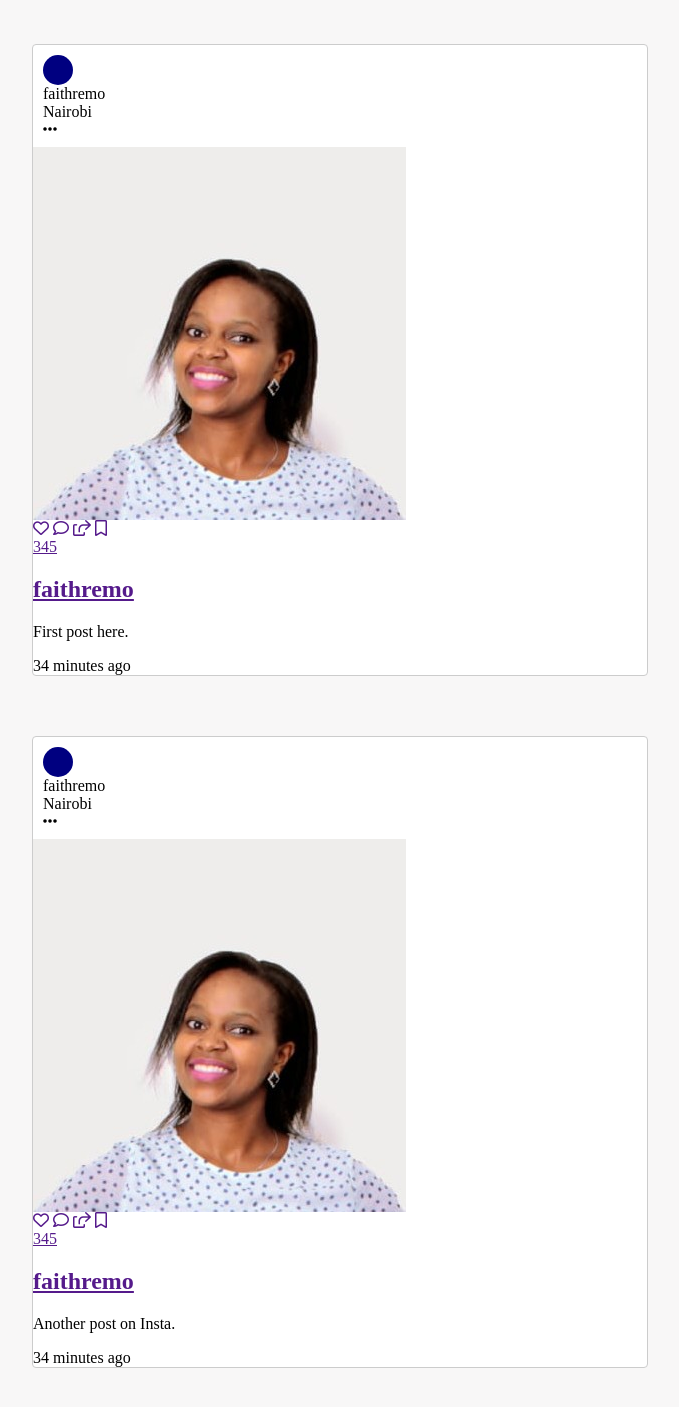
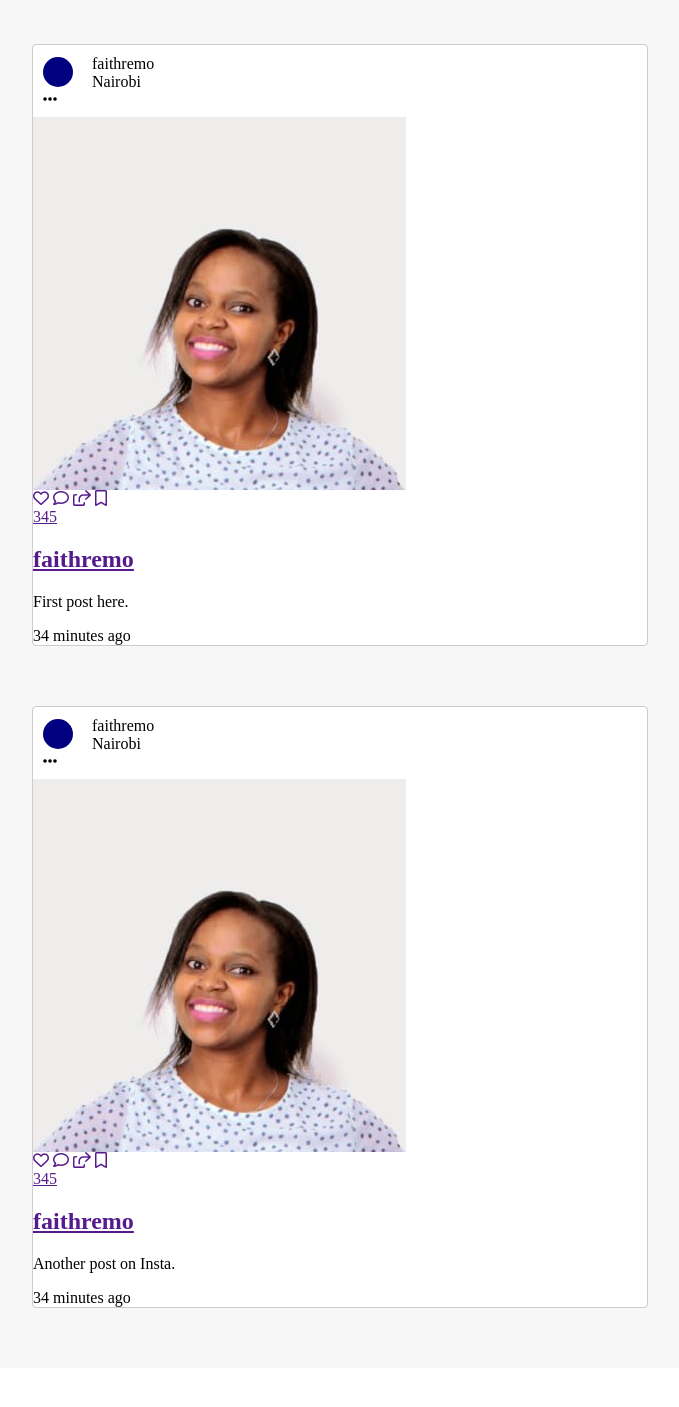
Before and after one commit to faithremo/Mini-Insta, a Django app: page / in a window 1280 px wide. Shown: the part 90-1497 px from the top of the page, without its empty margins (300-979 px from the left). Run offline with Django 4.2, Linux system fonts and the light colour scheme; data comes from the database, SQL or seed files in the repository; some libraries are stand-ins or nearby versions.

Commit message:
styling the posted information

```diff
--- a/miniIG/static/css/miniIG.css
+++ b/miniIG/static/css/miniIG.css
@@ -100,3 +100,7 @@ header{
     border: 0 solid #000;
     border-radius: 50%;
 }
+.post_info{
+    display: inline-block;
+    padding-left: 15px;
+}
```
